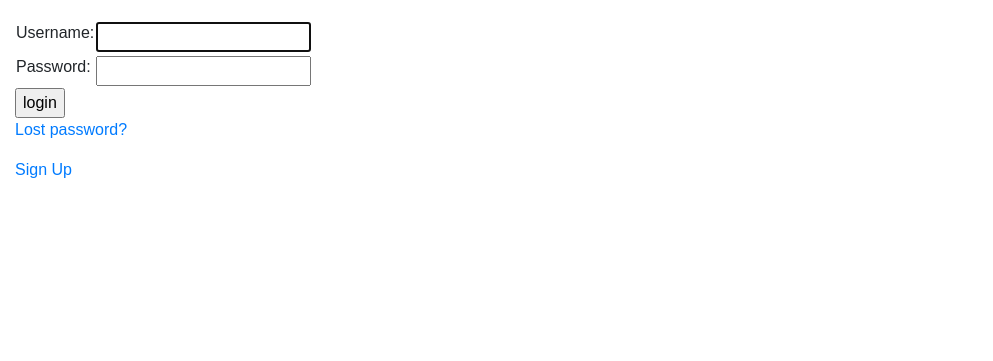
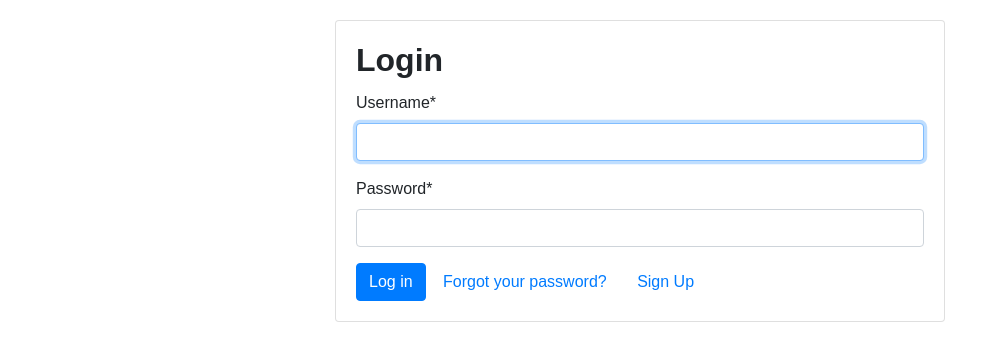
Before and after one commit to batzor/jobnt, a Django app: page /accounts/login/ in a window 1280 px wide. Shown: the part 138-499 px from the top of the page, without its empty margins (0-993 px from the left). Run offline with Django 3.2, Linux system fonts and the light colour scheme; some libraries are stand-ins or nearby versions.

Commit message:
Improved login page

```diff
--- a/jobnt/templates/registration/login.html
+++ b/jobnt/templates/registration/login.html
@@ -15,26 +15,22 @@
   {% endif %}
 {% endif %}
 
-<form method="post" action="{% url 'login' %}">
-{% csrf_token %}
-<table>
-
-<tr>
-  <td>{{ form.username.label_tag }}</td>
-  <td>{{ form.username }}</td>
-</tr>
-
-<tr>
-  <td>{{ form.password.label_tag }}</td>
-  <td>{{ form.password }}</td>
-</tr>
-</table>
-
-<input type="submit" value="login" />
-<input type="hidden" name="next" value="{{ next }}" />
-</form>
-
-{# Assumes you setup the password_reset view in your URLconf #}
-<p><a href="{% url 'password_reset' %}">Lost password?</a></p>
-<p><a href="{% url 'register' %}">Sign Up</p>
+<div class="row justify-content-center">
+  <div class="col-6">
+    <div class="card">
+      <div class="card-body">
+        <h2 class="card-title font-weight-bold">Login</h2>
+        <form method="post" novalidate>
+          {% csrf_token %}
+          {% load crispy_forms_tags %}
+          {{ form|crispy }}
+          <button type="submit" class="btn btn-primary">Log in</button>
+          <input type="hidden" name="next" value="{{ next }}" />
+          <a href="{% url 'password_reset' %}" class="btn btn-link">Forgot your password?</a>
+          <a href="{% url 'register' %}" class="btn btn-link">Sign Up</a>
+        </form>
+      </div>
+    </div>
+  </div>
+</div>
 {% endblock %}
```
